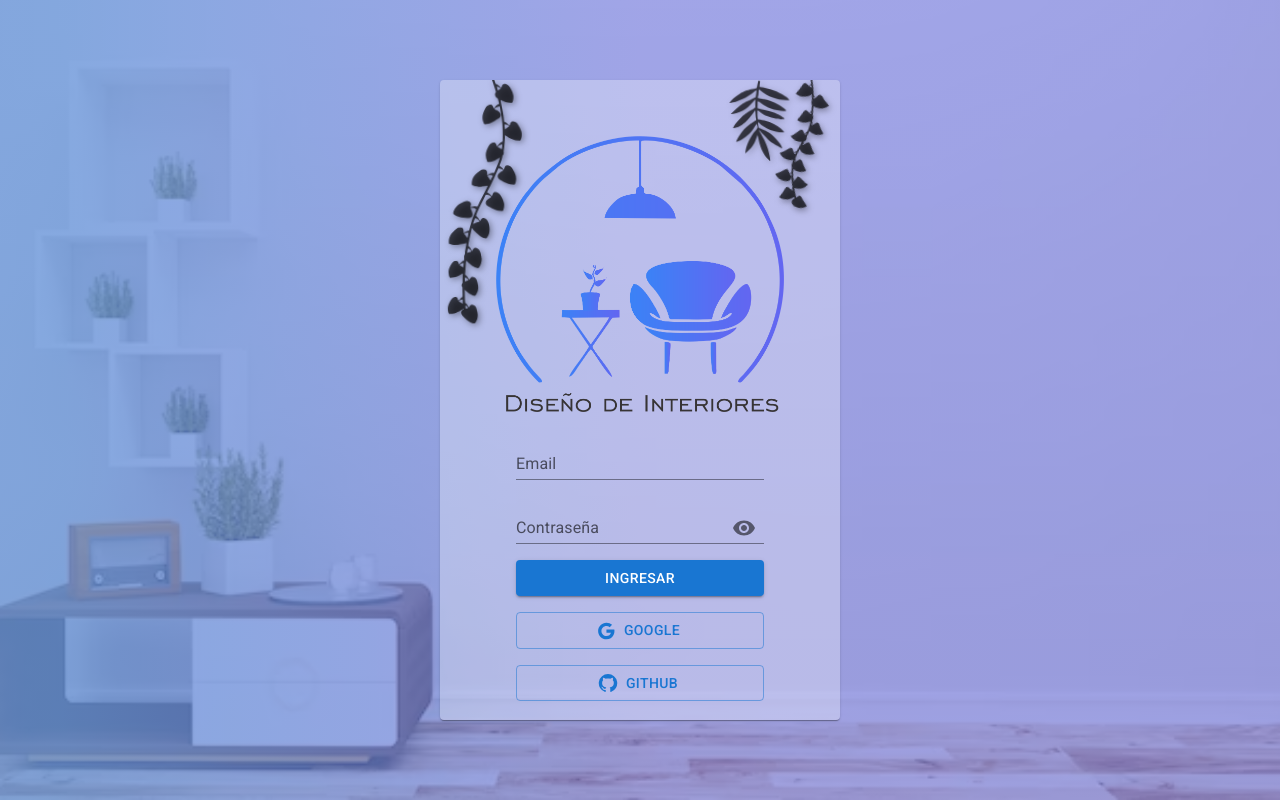
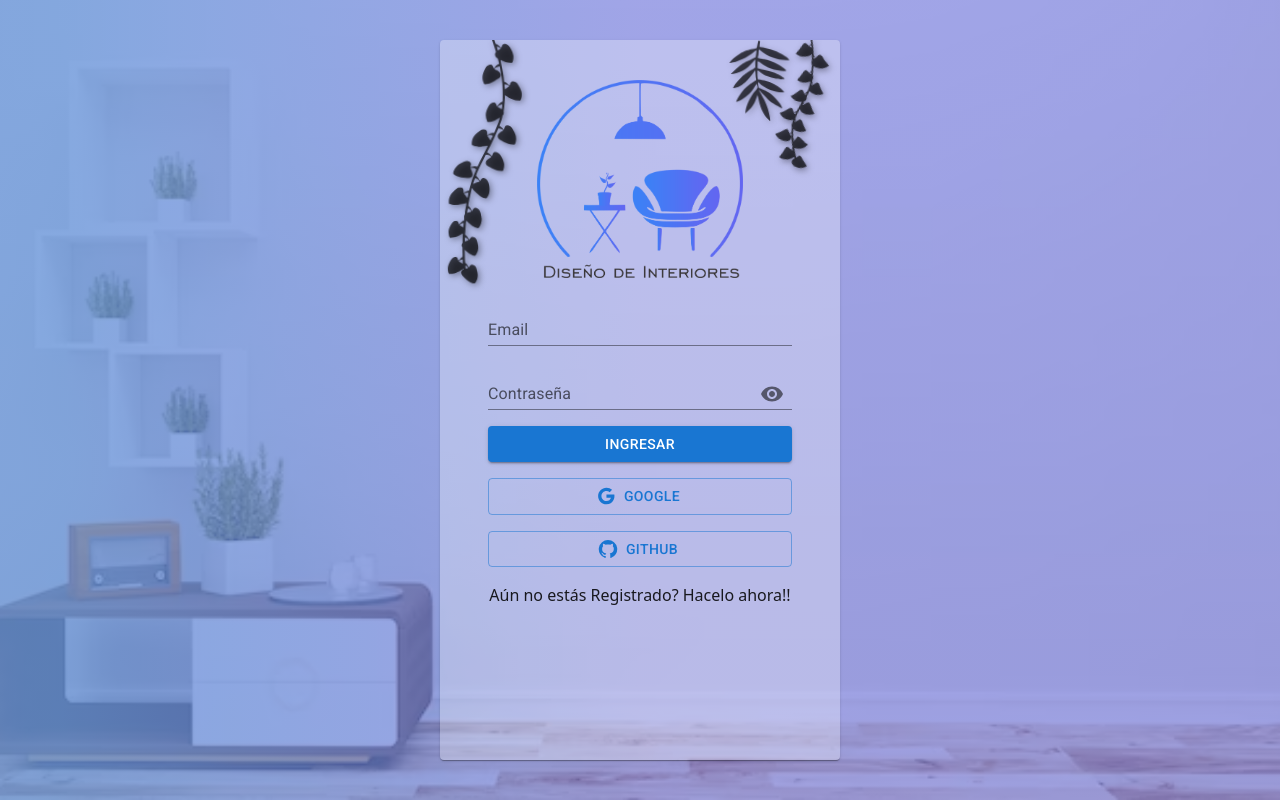
Before and after one commit to BoschiAlbano/ecommerce-luu, a Next.js app: page /login in a window 1280 px wide. Built offline with nearby package versions, Linux system fonts and the light colour scheme; no server answers.

Commit message:
login desde net

```diff
--- a/components/login/index.jsx
+++ b/components/login/index.jsx
@@ -190,7 +190,7 @@ const Login = () => {
     }
 
     return (
-        <Card className="py-0 px-0 sm:py-5 sm:px-10   overflow-hidden sm:h-[80%] sm:w-[25%] sm:min-w-[400px] h-full w-full"
+        <Card className="py-0 px-0 sm:py-5 sm:px-10 lg:py-1 lg:px-3 lg:h-[90%] sm:h-[80%] sm:w-[25%] lg:w-[15%] sm:min-w-[400px] h-full w-full "
         style={{
             background: "rgba(255,255,255,0.3)",
             position: "relative",
@@ -211,7 +211,7 @@ const Login = () => {
 
             <CardContent className='flex flex-col justify-center items-center '>
 
-                <div className=" py-5 sm:w-[auto]">
+                <div className=" py-5 sm:w-[auto] lg:w-[60%]">
                     <img src="/assets/Logo.png" alt="Descripcion del logo" />
                 </div>
 
```
